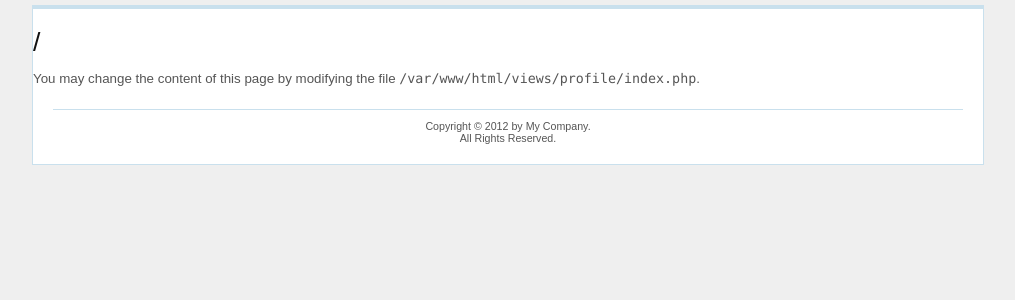
After one commit to andreydiveev/stalker, a Yii app: the page made by views/profile/index.php in a window 1280 px wide. The commit adds this page. Shown: the top 300 px of the page, without its empty margins (132-1147 px from the left). Run offline with PHP 8.4 and a stand-in for Yii, Linux system fonts and the light colour scheme; the template is opened without the code that fills it, so the values that code supplies are empty; some libraries are stand-ins or nearby versions.

```diff
--- a/config/main.php
+++ b/config/main.php
@@ -36,6 +36,7 @@ $config = array(
 		'user'=>array(
 			// enable cookie-based authentication
 			'allowAutoLogin'=>true,
+            'class'=>'WebUser',
 		),
 		// uncomment the following to enable URLs in path-format
 		/*
--- a/controllers/SiteController.php
+++ b/controllers/SiteController.php
@@ -20,8 +20,6 @@ class SiteController extends Controller
 			),
 		);
 	}
-
-
 
 	/**
 	 * This is the default 'index' action that is invoked
--- a/views/layouts/main.php
+++ b/views/layouts/main.php
@@ -34,7 +34,8 @@
 				array('label'=>'Contact', 'url'=>array('/site/contact')),
 				array('label'=>'Login', 'url'=>array('/site/login'), 'visible'=>Yii::app()->user->isGuest),
                 array('label'=>'Registration', 'url'=>array('/site/registration'), 'visible'=>Yii::app()->user->isGuest),
-				array('label'=>'Logout ('.Yii::app()->user->name.')', 'url'=>array('/site/logout'), 'visible'=>!Yii::app()->user->isGuest)
+				array('label'=>'Logout ('.Yii::app()->user->name.')', 'url'=>array('/site/logout'), 'visible'=>!Yii::app()->user->isGuest),
+                array('label'=>'Profile ('.Yii::app()->user->name.')', 'url'=>array('/site/logout'), 'visible'=>!Yii::app()->user->isGuest),
 			),
 		)); ?>
 	</div><!-- mainmenu -->
--- /dev/null
+++ b/views/profile/index.php
@@ -0,0 +1,10 @@
+<?php
+$this->breadcrumbs=array(
+	'Profile',
+);?>
+<h1><?php echo $this->id . '/' . $this->action->id; ?></h1>
+
+<p>
+	You may change the content of this page by modifying
+	the file <tt><?php echo __FILE__; ?></tt>.
+</p>
```
Also changed, not shown: components/WebUser.php (added, +35 -0 lines), controllers/ProfileController.php (added, +36 -0 lines).
